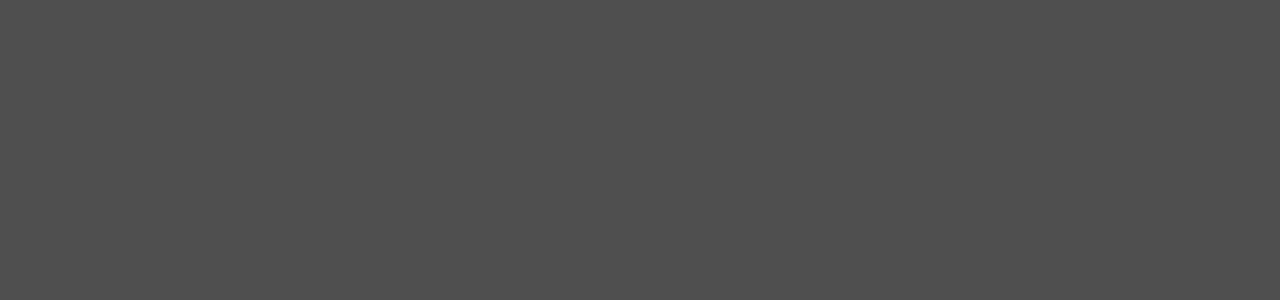
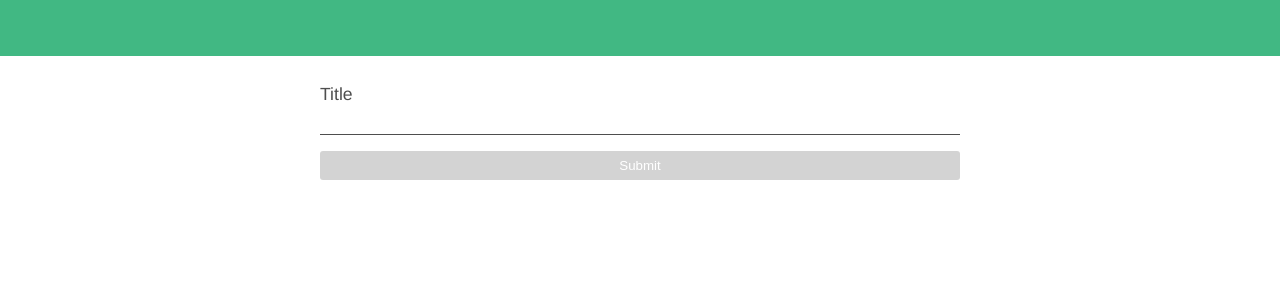
Before and after one commit to oneofthedevs/VueTodoList, a Vue app: page /Home in a window 1280 px wide. Shown: the top 300 px of the page. Built offline with nearby package versions, Linux system fonts and the light colour scheme.

Commit message:
Designed basic form and added Navbar

```diff
--- a/public/index.html
+++ b/public/index.html
@@ -21,11 +21,13 @@
       margin: 0;
       padding: 0;
       box-sizing: border-box;
+      outline: none;
     }
 
     :root {
-      --clr-background: #4e4e4e;
-      --clr-font: #fff;
+      --clr-background: #fff;
+      --clr-font: #4e4e4e;
+      --clr-green: #41B883
     }
 
     html,
--- a/src/components/TaskInputForm.vue
+++ b/src/components/TaskInputForm.vue
@@ -1,14 +1,83 @@
 <template>
-  <div></div>
+  <div class="container">
+    <form @submit.prevent="onSubmit()" autocomplete="off">
+      <div class="form-items">
+        <label for="title">Title</label>
+        <input name="title" type="text" v-model="title" class="form-item" ref="title" />
+      </div>
+      <div class="form-items" v-if="title != ''">
+        <label for="desc">Description</label>
+        <textarea name="desc" class="form-item-textarea" ref="description"></textarea>
+      </div>
+      <div class="form-items" style="display: block">
+        <input type="submit" :disabled="title === ''" class="btn btn-primary" ref="submit" />
+      </div>
+    </form>
+  </div>
 </template>
 
 <script>
 export default {
   data() {
-    return {};
+    return {
+      title: ""
+    };
   },
-  methods: {}
+  methods: {
+    onSubmit() {
+      console.log("clicked");
+    }
+  }
 };
 </script>
 
-<style></style>
+<style lang="scss">
+.container {
+  margin: 20px 25% 0 25%;
+}
+form {
+  display: flex;
+  flex-basis: 500px;
+  flex-direction: column;
+  label {
+    font-size: 1.1rem;
+    font-weight: 500;
+  }
+  .form-items {
+    margin: 0.5rem 0;
+  }
+  input {
+    width: 100%;
+    padding: 7px 2px;
+    border: 0;
+    border-bottom: 1px solid var(--clr-font);
+    transition: 250ms ease-in-out;
+  }
+  input:focus {
+    border-bottom: 1px solid var(--clr-green);
+  }
+  textarea {
+    width: 100%;
+    border: 0;
+    height: 50px;
+    border-bottom: 1px solid var(--clr-font);
+    transition: 250ms ease-in-out;
+  }
+  textarea:focus {
+    border-bottom: 1px solid var(--clr-green);
+  }
+}
+.btn {
+  border-radius: 3px;
+  border: 0;
+  cursor: pointer;
+}
+.btn:disabled {
+  cursor: default;
+  background: lightgray;
+}
+.btn-primary {
+  background: var(--clr-green);
+  color: var(--clr-background);
+}
+</style>
--- /dev/null
+++ b/src/components/navbar.vue
@@ -0,0 +1,14 @@
+<template>
+  <nav></nav>
+</template>
+
+<script>
+export default {};
+</script>
+
+<style>
+nav {
+  height: 56px;
+  background: var(--clr-green);
+}
+</style>
--- a/src/views/Home.vue
+++ b/src/views/Home.vue
@@ -1,17 +1,20 @@
 <template>
   <div class="home">
-    <!-- <HelloWorld msg="Welcome to Your Vue.js App" /> -->
+    <Nav />
+    <FormInput />
   </div>
 </template>
 
 <script>
 // @ is an alias to /src
-// import HelloWorld from "@/components/HelloWorld.vue";
+import Nav from "@/components/navbar.vue";
+import FormInput from "@/components/TaskInputForm.vue";
 
 export default {
   name: "Home",
   components: {
-    // HelloWorld
+    FormInput,
+    Nav
   }
 };
 </script>
```
